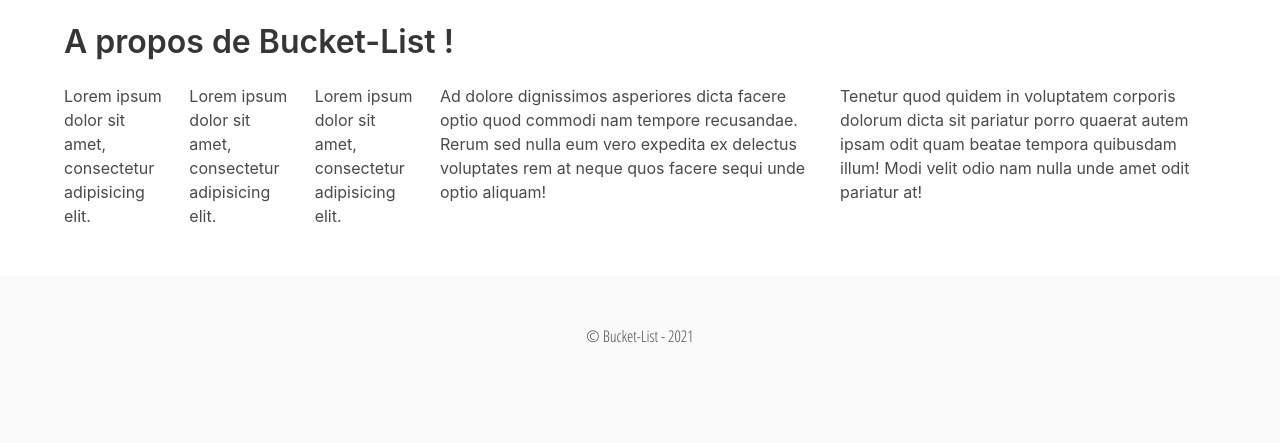
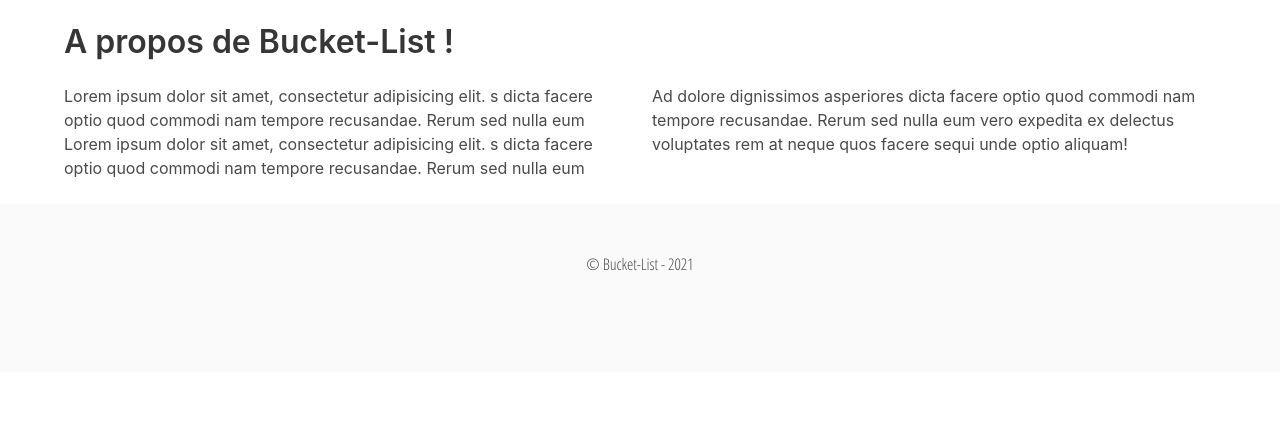
Before and after one commit to Herve-jarousseau/Bucket-list-2021, a Symfony app: template templates/main/about_us.html.twig in a window 1280 px wide. Shown: the part 76-519 px from the top of the page. Run offline with Twig, Linux system fonts and the light colour scheme; the template is opened without the code that fills it, so the values that code supplies are empty; some libraries are stand-ins or nearby versions.

Commit message:
correction module 05 TP (HJ)

```diff
--- a/src/Controller/WishController.php
+++ b/src/Controller/WishController.php
@@ -15,8 +15,8 @@ class WishController extends AbstractController
      */
     public function list(WishRepository $wishRepository): Response
     {
-        // Requete BDD
-        $wishes = $wishRepository->findBy([], ['dateCreated' => 'DESC'], 20, 0);
+        // Requete BDD avec appel au repo"
+        $wishes = $wishRepository->findBy(["isPublished" => true], ['dateCreated' => 'DESC'], 20, 0);
 
         return $this->render('wish/list.html.twig', [
             "wishes" => $wishes,
@@ -28,7 +28,7 @@ class WishController extends AbstractController
      */
     public function detail($id, WishRepository $wishRepository): Response
     {
-        // Requete BDD
+        // Requete BDD avec appel au repo"
         $wish = $wishRepository->find($id);
 
         return $this->render('wish/detail.html.twig', [
--- a/templates/main/about_us.html.twig
+++ b/templates/main/about_us.html.twig
@@ -7,15 +7,12 @@
 
     <div class="columns is-desktop">
 
-        <div class="column columns is-mobile">
-            <div class="column">
-                <p>Lorem ipsum dolor sit amet, consectetur adipisicing elit.</p>
+        <div class="column ">
+            <div class="">
+                <p>Lorem ipsum dolor sit amet, consectetur adipisicing elit. s dicta facere optio quod commodi nam tempore recusandae. Rerum sed nulla eum </p>
             </div>
-            <div class="column">
-                <p>Lorem ipsum dolor sit amet, consectetur adipisicing elit.</p>
-            </div>
-            <div class="column">
-                <p>Lorem ipsum dolor sit amet, consectetur adipisicing elit.</p>
+            <div class="">
+                <p>Lorem ipsum dolor sit amet, consectetur adipisicing elit. s dicta facere optio quod commodi nam tempore recusandae. Rerum sed nulla eum </p>
             </div>
         </div>
 
@@ -23,9 +20,6 @@
             <p>Ad dolore dignissimos asperiores dicta facere optio quod commodi nam tempore recusandae. Rerum sed nulla eum vero expedita ex delectus voluptates rem at neque quos facere sequi unde optio aliquam!</p>
         </div>
 
-        <div class="column">
-            <p>Tenetur quod quidem in voluptatem corporis dolorum dicta sit pariatur porro quaerat autem ipsam odit quam beatae tempora quibusdam illum! Modi velit odio nam nulla unde amet odit pariatur at!</p>
-        </div>
 
     </div>
 
--- a/templates/wish/detail.html.twig
+++ b/templates/wish/detail.html.twig
@@ -1,6 +1,6 @@
 {% extends 'base.html.twig' %}
 
-{% block title %}En détail{% endblock %}
+{% block title %}{{ wish.title }}{% endblock %}
 
 {% block body %}
     <h1 class="title is-5">Votre souhai'ket en détail !</h1>
```
Also changed, not shown: templates/wish/list.html.twig (+6 -5 lines).
